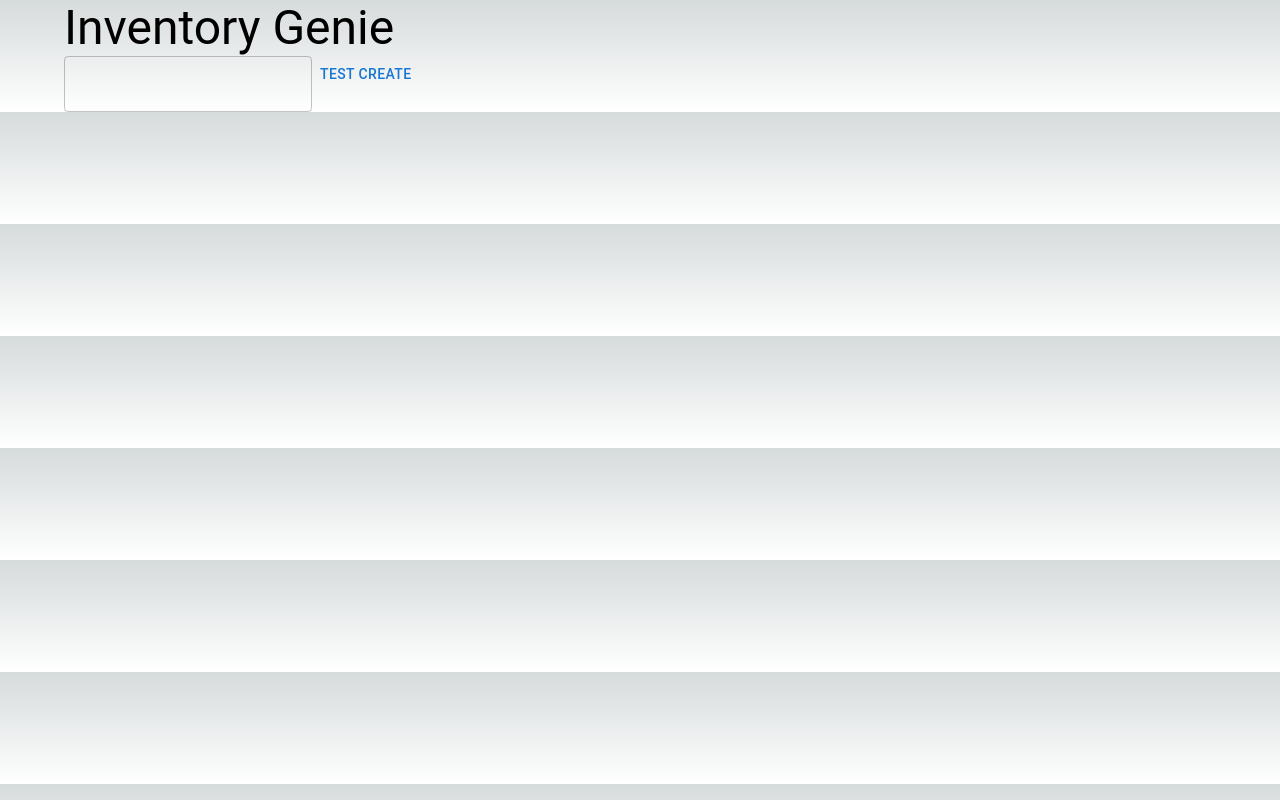
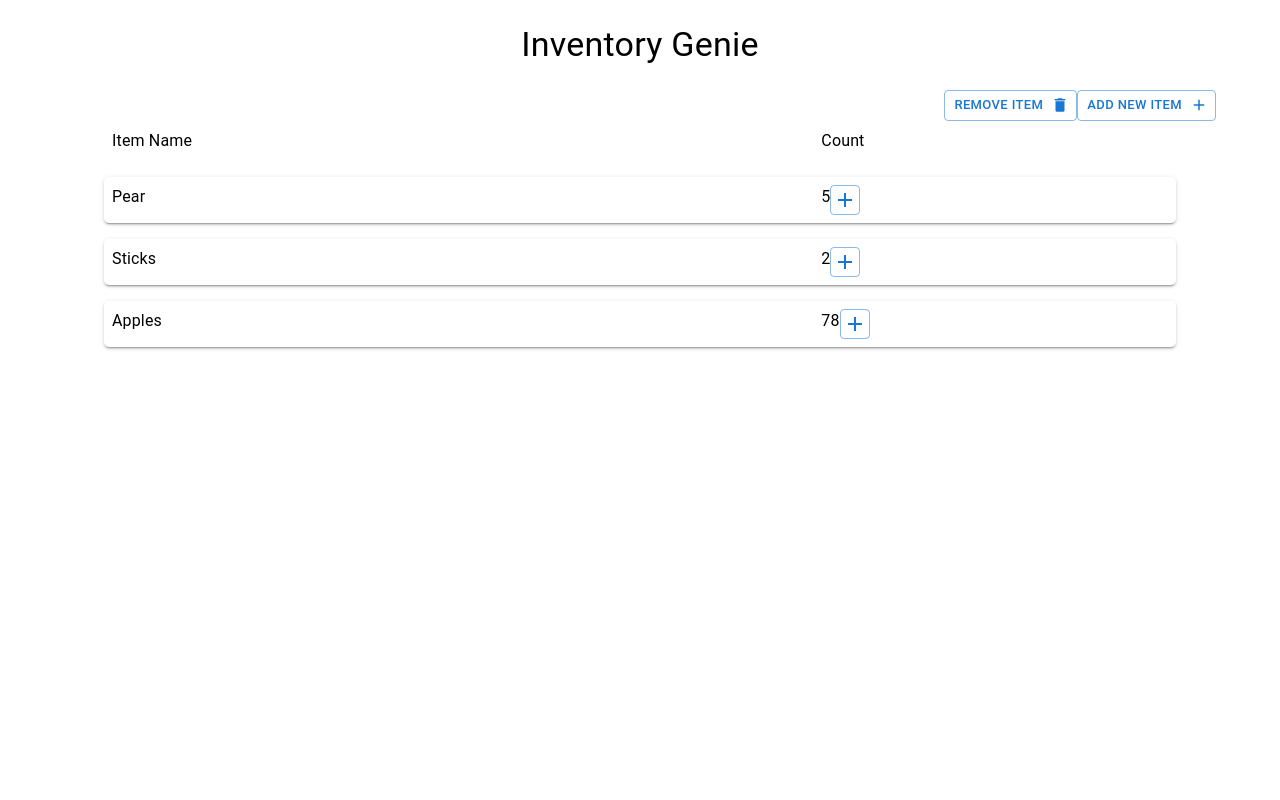
Before and after one commit to SaltMeister/Inventory-Genie, a Next.js app in the folder inventory-genie/: page / in a window 1280 px wide. Built offline with nearby package versions, Linux system fonts and the light colour scheme; no server answers.

Commit message:
Item Adding and removing | Partial Item increase count

```diff
--- /dev/null
+++ b/inventory-genie/components/addItemDialogue.tsx
@@ -0,0 +1,91 @@
+import React, {useState} from "react";
+import { Button, Dialog, DialogActions, DialogContent, DialogContentText, DialogTitle, TextField } from "../node_modules/@mui/material/index";
+import AddIcon from '@mui/icons-material/Add';
+import db from "../utils/firestore";
+import { collection, addDoc, query, doc, setDoc, getDocs, where } from "firebase/firestore";
+
+
+export default function AddItemDialogue() {
+
+  const [open, setOpen] = useState(false);
+
+
+  const handleClickOpen = () => {
+    setOpen(true);
+  }
+
+  const handleClose = () => {
+    setOpen(false);
+  }
+
+  return (
+    <React.Fragment>
+      <Button variant="outlined" size="small"
+      endIcon={<AddIcon/>} onClick={handleClickOpen}>
+        Add New Item
+      </Button>
+
+      <Dialog
+        open={open}
+        PaperProps={{
+          component: 'form',
+          onSubmit: async (event: React.FormEvent<HTMLFormElement>) => {
+            event.preventDefault()
+            const formData = new FormData(event.currentTarget);
+            const formJson = Object.fromEntries((formData as any).entries());
+
+            console.log(formJson)
+            try {
+              const q = query(collection(db,"items"), where("itemName", "==", formJson.itemName))
+              const qSnapshot = await getDocs(q)
+
+              if(!qSnapshot.empty) {
+                console.log("Item alreadyt exists in inventory")
+                return
+              }
+
+              await addDoc(collection(db, "items"), formJson);
+            } catch(e) {
+              console.log(e)
+            }
+            handleClose();
+          }
+        }}
+      >
+        <DialogTitle>Add Item</DialogTitle>
+        <DialogContent>
+          <DialogContentText>
+            Please specify the item name and the amount to add
+          </DialogContentText>
+
+          <TextField
+            autoFocus
+            required
+            margin="dense"
+            id="name"
+            name="itemName"
+            label="Item Name"
+            type="text"
+            fullWidth
+            variant="standard"
+          />
+
+          <TextField
+            required
+            margin="dense"
+            id="count"
+            name="itemCount"
+            label="Item Count"
+            type="number"
+            fullWidth
+            variant="standard"/>
+        </DialogContent>
+
+        <DialogActions>
+          <Button onClick={handleClose}>Cancel</Button>
+          <Button type="submit" color="success">Add</Button>
+        </DialogActions>
+      </Dialog>
+    </React.Fragment>
+  )
+}
--- /dev/null
+++ b/inventory-genie/components/incrementCountDialogButton.tsx
@@ -0,0 +1,15 @@
+import React from 'react';
+import AddIcon from '@mui/icons-material/Add';
+import { Button, Dialog, DialogActions, DialogContent, DialogContentText, DialogTitle, TextField } from "../node_modules/@mui/material/index";
+
+
+export default function IncrementCountDialogButton({associatedDocId} : {associatedDocId:string}) {
+  return (
+    <React.Fragment>
+      <Button variant="outlined" size="small"
+       style={{maxWidth: '30px', maxHeight: '30px', minWidth: '30px', minHeight: '30px'}} disableElevation>
+        <AddIcon/>
+      </Button>
+    </React.Fragment>
+  )
+}
--- /dev/null
+++ b/inventory-genie/components/removeItemDialogue.tsx
@@ -0,0 +1,93 @@
+import React, {useState} from "react";
+import { Button, Dialog, DialogActions, DialogContent, DialogContentText, DialogTitle, TextField } from "../node_modules/@mui/material/index";
+import DeleteIcon from '@mui/icons-material/Delete';
+import db from "../utils/firestore";
+import { collection, query, doc, setDoc, getDocs, where } from "firebase/firestore";
+
+
+export default function RemoveItemDialogue() {
+
+  const [open, setOpen] = useState(false);
+
+
+  const handleClickOpen = () => {
+    setOpen(true);
+  }
+
+  const handleClose = () => {
+    setOpen(false);
+  }
+
+  return (
+    <React.Fragment>
+      <Button variant="outlined" size="small"
+      endIcon={<DeleteIcon/>} onClick={handleClickOpen}>
+        Remove Item
+      </Button>
+
+      <Dialog
+        open={open}
+        PaperProps={{
+          component: 'form',
+          onSubmit: async (event: React.FormEvent<HTMLFormElement>) => {
+            event.preventDefault()
+            const formData = new FormData(event.currentTarget);
+            const formJson = Object.fromEntries((formData as any).entries());
+
+            // Set Item Count to 0 or deuce amount
+            try {
+              // Update Document but
+              const collectionRef = collection(db, "items")
+              const q = query(collectionRef, where("itemName", "==", formJson.itemName));
+              const qSnapshot = await getDocs(q);
+
+              qSnapshot.forEach(async(document:any) => {
+                console.log(document.id, document.data())
+
+                await setDoc(doc(db, "items", document.id), formJson, {merge: true});
+              })
+
+            } catch(e) {
+              console.log(e)
+            }
+            handleClose();
+          }
+        }}
+      >
+        <DialogTitle>Delete Items</DialogTitle>
+        <DialogContent>
+          <DialogContentText>
+            Please specify the item name and the amount to reduce
+          </DialogContentText>
+
+          <TextField
+            autoFocus
+            required
+            margin="dense"
+            id="name"
+            name="itemName"
+            label="Item Name"
+            type="text"
+            fullWidth
+            variant="standard"
+          />
+
+          <TextField
+            required
+            margin="dense"
+            id="count"
+            name="itemCount"
+            label="Item Count"
+            type="number"
+            fullWidth
+            variant="standard"/>
+        </DialogContent>
+
+        <DialogActions>
+          <Button onClick={handleClose}>Cancel</Button>
+          <Button type="submit" color="error">Remove</Button>
+        </DialogActions>
+      </Dialog>
+    </React.Fragment>
+  )
+}
--- a/inventory-genie/package.json
+++ b/inventory-genie/package.json
@@ -12,6 +12,7 @@
     "@emotion/react": "^11.13.0",
     "@emotion/styled": "^11.13.0",
     "@firebase/firestore": "^4.6.4",
+    "@mui/icons-material": "^5.16.5",
     "@mui/material": "^5.16.5",
     "firebase": "^10.12.4",
     "next": "14.2.5",
--- a/inventory-genie/src/app/globals.css
+++ b/inventory-genie/src/app/globals.css
@@ -2,7 +2,7 @@
 @tailwind components;
 @tailwind utilities;
 
-:root {
+/* :root {
   --foreground-rgb: 0, 0, 0;
   --background-start-rgb: 214, 219, 220;
   --background-end-rgb: 255, 255, 255;
@@ -14,7 +14,7 @@
     --background-start-rgb: 0, 0, 0;
     --background-end-rgb: 0, 0, 0;
   }
-}
+} */
 
 body {
   color: rgb(var(--foreground-rgb));
--- a/inventory-genie/src/app/page.tsx
+++ b/inventory-genie/src/app/page.tsx
@@ -1,9 +1,13 @@
 'use client'
 
-import { Container, Typography, Box, Button, TextField } from "@mui/material";
+import { Container, Typography, Box, Button, TextField, Grid, Item } from "@mui/material";
+import AddIcon from '@mui/icons-material/Add';
 import db from "../../utils/firestore";
 import { collection, addDoc } from "firebase/firestore";//
 import { useEffect, useState } from "react";
+import AddItemDialogue from "../../components/addItemDialogue";
+import RemoveItemDialogue from "../../components/removeItemDialogue";
+import IncrementCountDialogButton from '../../components/incrementCountDialogButton';
 
 
 export default function Home() {
@@ -21,21 +25,47 @@ export default function Home() {
       console.log(e)
     }
   }
+  const itemList = [{
+    name: "Pear",
+    count: 5
+  }, {
+    name: "Sticks",
+    count: 2
+  }, {
+    name: "Apples",
+    count: 78
+  }]
 
   return (
     <main>
-      <Container flex>
-        <Typography variant="h3">Inventory Genie</Typography>
-        <form onSubmit={AddItem}>
-          <TextField variant="outlined"
-          value={input}
-          onInput={ (e: any) => setInput(e.target.value)}/>
+      <Container fluid>
+        <Box align="center" p={1} m={2}>
+          <Typography variant="h4">Inventory Genie</Typography>
+        </Box>
 
-          <Button type="submit">Test Create</Button>
-        </form>
-        <Box sx={{width: 300}}>
+        <Box align="right" >
+          <RemoveItemDialogue/>
+          <AddItemDialogue/>
+       </Box>
+        {/* List */}
+        <Grid container spacing={0}>
+            <Grid item xs={12} display="flex" ml={5} mr={5}>
+              <Typography flex={2} m={1}>Item Name</Typography>
+              <Typography flex={1} m={1}>Count</Typography>
+            </Grid>
+            {itemList.map(x => {
+              return (
+                <Grid item xs={12} display="flex" sx={{boxShadow: 2, borderRadius: "5px"}} mt={2} ml={5} mr={5}>
+                  <Typography flex={2} m={1}>{x.name}</Typography>
+                  <Box  flex={1} m={1} display="flex">
+                    <Typography>{x.count}</Typography>
+                    <IncrementCountDialogButton/>
+                  </Box>
 
-        </Box>
+                </Grid>
+              )
+            })}
+        </Grid>
       </Container>
     </main>
   );
```
Also changed, not shown: inventory-genie/src/app/inventory/layout.tsx (added), inventory-genie/src/app/inventory/page.tsx (added), 1 other file (tests, documents, lock files or other folders).
